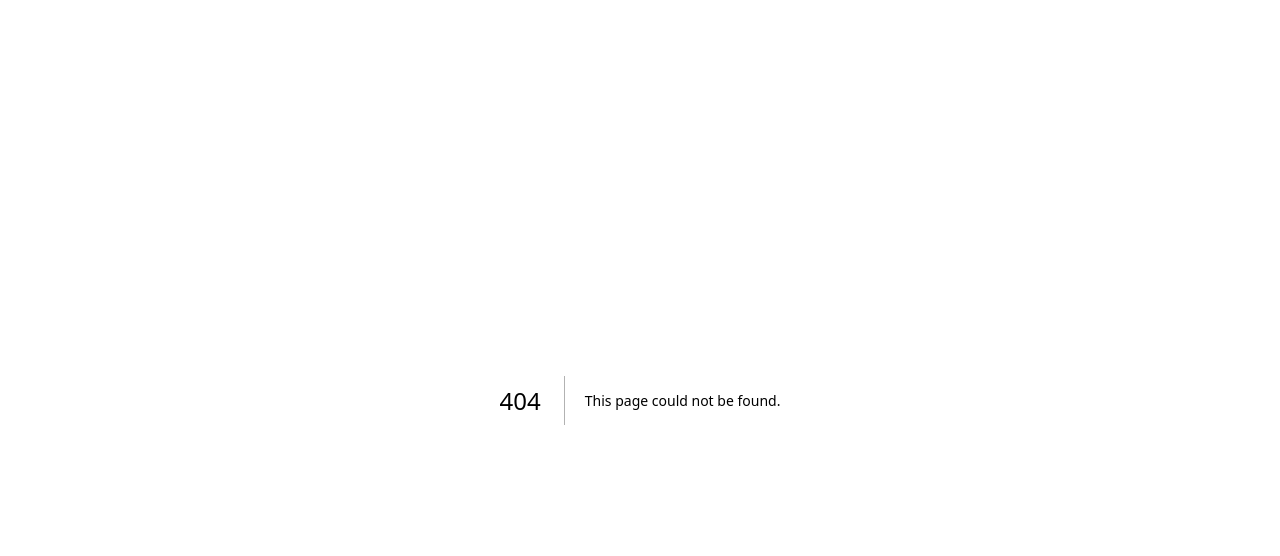
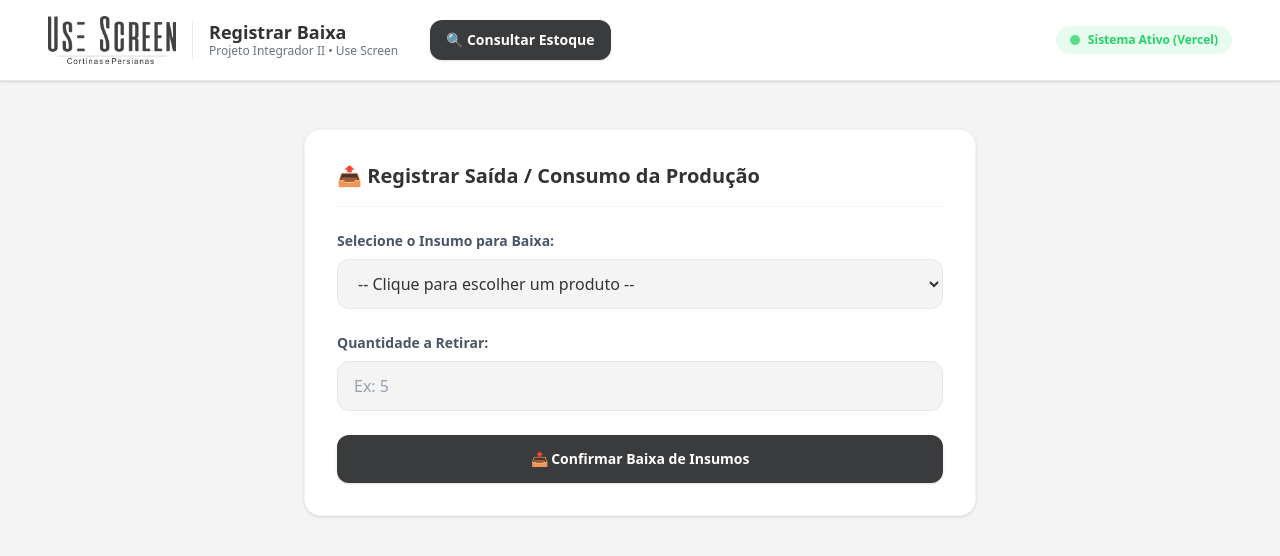
Before and after one commit to RusselShark1/meu-estoque, a Next.js app: page /saida in a window 1280 px wide. Before the commit this address had no page. Shown: the top 556 px of the page. Built offline with nearby package versions, Linux system fonts and the light colour scheme.

Commit message:
adicionar tela 3

```diff
--- /dev/null
+++ b/app/saida/page.js
@@ -0,0 +1,180 @@
+'use client';
+
+import React, { useState, useEffect } from 'react';
+import Link from 'next/link';
+
+// Lista padrão caso o localStorage esteja vazio
+const ESTOQUE_INICIAL = [
+  { id: 'AL-01', nome: 'Perfil de Alumínio Trilho Superior', categoria: 'Componentes', qtd: 45, min: 20 },
+  { id: 'TS-05', nome: 'Tecido Screen 3% Cinza (Rolo 2.5m)', categoria: 'Tecidos', qtd: 8, min: 10 },
+  { id: 'MT-45', nome: 'Motor Tubular Bivolt 45mm', categoria: 'Motores', qtd: 4, min: 8 },
+  { id: 'SP-10', nome: 'Suporte de Fixação Lateral', categoria: 'Componentes', qtd: 150, min: 50 },
+  { id: 'CR-02', nome: 'Controle Remoto 5 Canais', categoria: 'Acessórios', qtd: 15, min: 15 },
+];
+
+export default function SaidaInsumos() {
+  const [estoque, setEstoque] = useState([]);
+  const [itemSelecionado, setItemSelecionado] = useState('');
+  const [quantidadeSaida, setQuantidadeSaida] = useState('');
+  const [sucessoMsg, setSucessoMsg] = useState('');
+  const [erroMsg, setErroMsg] = useState('');
+
+  // Carregar o estoque do localStorage ao abrir a tela
+  useEffect(() => {
+    const dadosSalvos = localStorage.getItem('use_screen_estoque');
+    if (dadosSalvos) {
+      setEstoque(JSON.parse(dadosSalvos));
+    } else {
+      setEstoque(ESTOQUE_INICIAL);
+      localStorage.setItem('use_screen_estoque', JSON.stringify(ESTOQUE_INICIAL));
+    }
+  }, []);
+
+  // Função para processar a baixa de material
+  const handleSalvarSaida = (e) => {
+    e.preventDefault();
+    setErroMsg('');
+    setSucessoMsg('');
+
+    if (!itemSelecionado || !quantidadeSaida || Number(quantidadeSaida) <= 0) {
+      setErroMsg('Por favor, selecione um item e digite uma quantidade de saída válida.');
+      return;
+    }
+
+    const itemEstoque = estoque.find(p => p.id === itemSelecionado);
+    if (!itemEstoque) return;
+
+    // Regra de Negócio: Impedir saída maior do que o saldo em estoque
+    if (itemEstoque.qtd < Number(quantidadeSaida)) {
+      setErroMsg(`Quantidade indisponível! O estoque atual de "${itemEstoque.nome}" é de apenas ${itemEstoque.qtd} unidades.`);
+      return;
+    }
+
+    // Deduzir a quantidade correspondente
+    const estoqueAtualizado = estoque.map(item => {
+      if (item.id === itemSelecionado) {
+        return { ...item, qtd: item.qtd - Number(quantidadeSaida) };
+      }
+      return item;
+    });
+
+    // Atualizar o estado local e salvar no localStorage
+    setEstoque(estoqueAtualizado);
+    localStorage.setItem('use_screen_estoque', JSON.stringify(estoqueAtualizado));
+
+    setSucessoMsg(`Sucesso! Foram retiradas ${quantidadeSaida} unidades de "${itemEstoque.nome}".`);
+    setItemSelecionado('');
+    setQuantidadeSaida('');
+
+    // Limpar mensagem de sucesso após 4 segundos
+    setTimeout(() => setSucessoMsg(''), 4000);
+  };
+
+  return (
+    <div className="min-h-screen bg-[#F4F4F4] text-[#333333] font-sans">
+
+      {/* Cabeçalho Consistente (Projeto Integrador II • Use Screen) */}
+      <header className="bg-white border-b border-gray-200 shadow-sm py-4 px-6 md:px-12 flex flex-col md:flex-row md:items-center gap-4 md:gap-8">
+        <div className="flex items-center gap-4">
+          <div className="h-12 w-auto flex items-center">
+            <img
+              src="/logotipo.png"
+              alt="Logotipo Use Screen"
+              className="h-full object-contain max-h-12"
+              onError={(e) => {
+                e.target.style.display = 'none';
+                document.getElementById('fallback-logo').style.display = 'flex';
+              }}
+            />
+            <div id="fallback-logo" className="hidden w-10 h-10 rounded-xl bg-[#3A3B3C] items-center justify-center text-[#F2B78E] font-extrabold text-lg">
+              US
+            </div>
+          </div>
+
+          <div className="border-l border-gray-200 pl-4">
+            <h1 className="text-lg font-bold text-[#333333] leading-tight">Registrar Baixa</h1>
+            <p className="text-xs text-gray-500 font-medium">Projeto Integrador II • Use Screen</p>
+          </div>
+        </div>
+
+        {/* Botão de navegação para voltar à Tela 1 */}
+        <div className="flex items-center">
+          <Link
+            href="/"
+            className="bg-[#3A3B3C] text-white hover:bg-[#333333] px-4 py-2.5 rounded-xl text-sm font-bold transition duration-200 flex items-center gap-1.5 shadow-sm"
+          >
+            🔍 Consultar Estoque
+          </Link>
+        </div>
+
+        {/* Status do Sistema */}
+        <div className="md:ml-auto flex items-center gap-2 bg-[#25D366]/10 px-3.5 py-1.5 rounded-full text-[#25D366] text-xs font-bold w-fit">
+          <span className="w-2.5 h-2.5 rounded-full bg-[#25D366] animate-pulse"></span>
+          Sistema Ativo (Vercel)
+        </div>
+      </header>
+
+      {/* Formulário de Saída */}
+      <main className="max-w-3xl mx-auto p-6 md:p-12">
+        <div className="bg-white p-8 rounded-2xl border border-gray-100 shadow-sm space-y-6">
+          <h2 className="text-xl font-bold text-[#333333] border-b border-gray-100 pb-4">
+            📤 Registrar Saída / Consumo da Produção
+          </h2>
+
+          {/* Alerta de Estoque Insuficiente */}
+          {erroMsg && (
+            <div className="bg-red-50 border border-red-200 text-red-700 p-4 rounded-xl text-sm font-bold">
+              ⚠️ {erroMsg}
+            </div>
+          )}
+
+          {/* Mensagem de Sucesso */}
+          {sucessoMsg && (
+            <div className="bg-[#25D366]/10 border border-[#25D366]/30 text-emerald-700 p-4 rounded-xl text-sm font-semibold">
+              ✅ {sucessoMsg}
+            </div>
+          )}
+
+          <form onSubmit={handleSalvarSaida} className="space-y-6">
+            {/* Selecionar Insumo */}
+            <div className="flex flex-col gap-2">
+              <label className="text-sm font-bold text-gray-600">Selecione o Insumo para Baixa:</label>
+              <select
+                className="w-full bg-[#F4F4F4] border border-gray-200 rounded-xl px-4 py-3 text-[#333333] focus:outline-none focus:border-[#F2B78E]"
+                value={itemSelecionado}
+                onChange={(e) => setItemSelecionado(e.target.value)}
+              >
+                <option value="">-- Clique para escolher um produto --</option>
+                {estoque.map(item => (
+                  <option key={item.id} value={item.id}>
+                    {item.id} - {item.nome} (Disponível: {item.qtd})
+                  </option>
+                ))}
+              </select>
+            </div>
+
+            {/* Quantidade */}
+            <div className="flex flex-col gap-2">
+              <label className="text-sm font-bold text-gray-600">Quantidade a Retirar:</label>
+              <input
+                type="number"
+                placeholder="Ex: 5"
+                className="w-full bg-[#F4F4F4] border border-gray-200 rounded-xl px-4 py-3 text-[#333333] placeholder-gray-400 focus:outline-none focus:border-[#F2B78E]"
+                value={quantidadeSaida}
+                onChange={(e) => setQuantidadeSaida(e.target.value)}
+              />
+            </div>
+
+            {/* Botão de Enviar em Cinza Chumbo Escuro (#3A3B3C) */}
+            <button
+              type="submit"
+              className="w-full bg-[#3A3B3C] text-white hover:bg-[#333333] py-3.5 rounded-xl font-bold transition duration-200 shadow-sm text-sm"
+            >
+              📤 Confirmar Baixa de Insumos
+            </button>
+          </form>
+        </div>
+      </main>
+    </div>
+  );
+}
```
